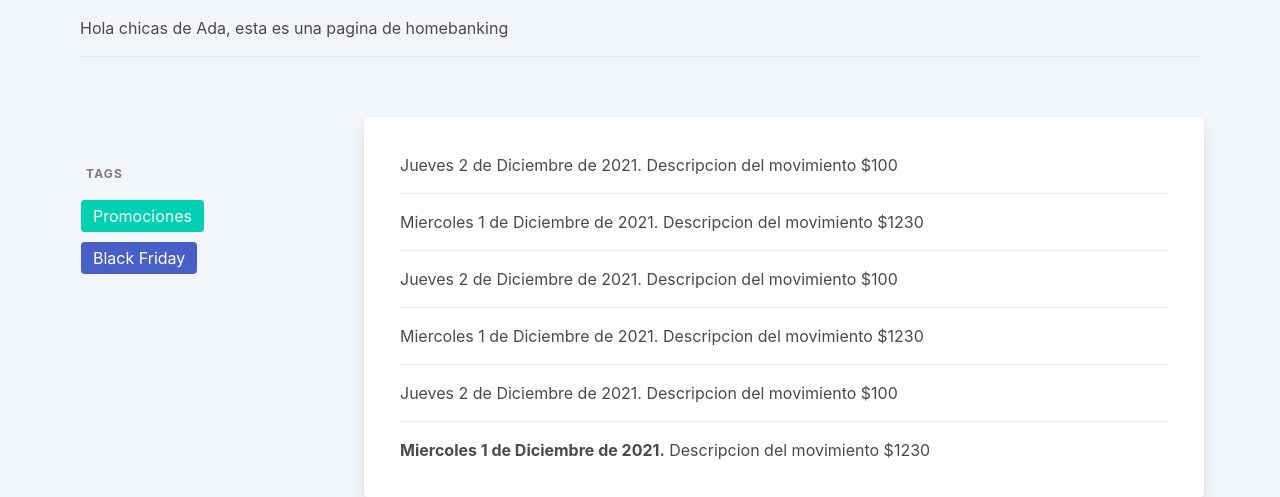
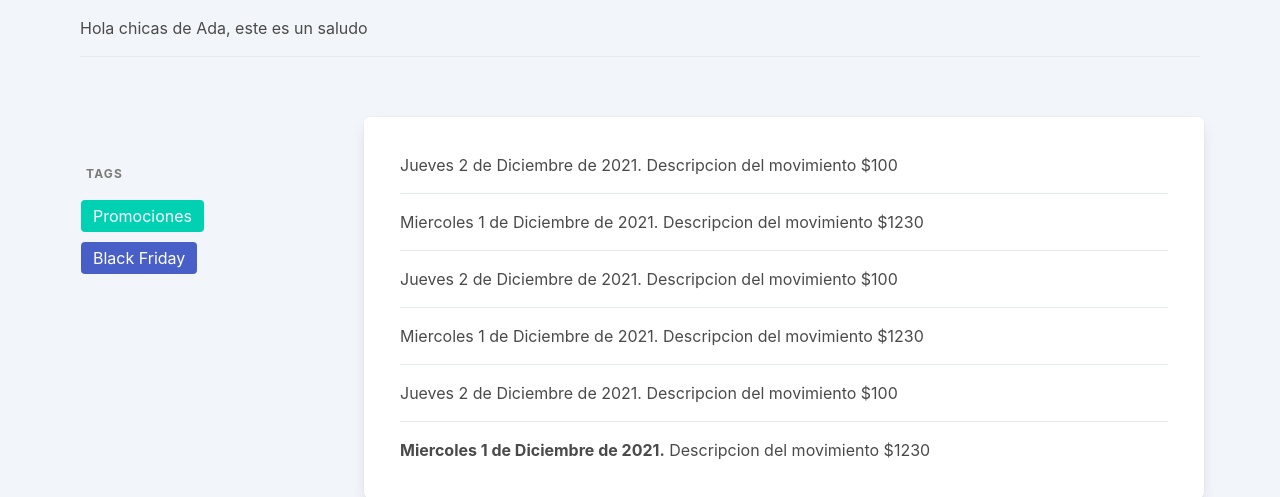
Before and after one commit to santibotalla/intro-python-tf, a Flask app: page /welcome in a window 1280 px wide. Shown: the part 110-607 px from the top of the page. Run offline with Flask 2, Linux system fonts and the light colour scheme.

Commit message:
Agrego saludo como contenido del welcome

```diff
--- a/app.py
+++ b/app.py
@@ -17,7 +17,8 @@ def home():
 
 @app.route('/welcome')
 def welcome():
-    return render_template('welcome.html')  # render a template
+    return render_template('welcome.html', saludo="Hola chicas de Ada, este es un saludo",
+                           movement="Jueves 2 de Diciembre de 2021. Descripcion del movimiento  $100")
 
 
 # start the server with the 'run()' method
--- a/templates/welcome.html
+++ b/templates/welcome.html
@@ -134,7 +134,7 @@
 		<section class="container">
 		<article class="post">
 			<h4>
-				Hola chicas de Ada, esta es una pagina de homebanking
+				{{saludo}}
 			</h4>
 		</article>
 			<div class="columns">
@@ -152,7 +152,7 @@
 				<div class="column is-9">
 					<div class="box content">
 						<article class="post">
-                                Jueves 2 de Diciembre de 2021.   Descripcion del movimiento  $100
+                                {{movement}}
 						</article>
 						<article class="post">
                                 Miercoles 1 de Diciembre de 2021.   Descripcion del movimiento  $1230
```
